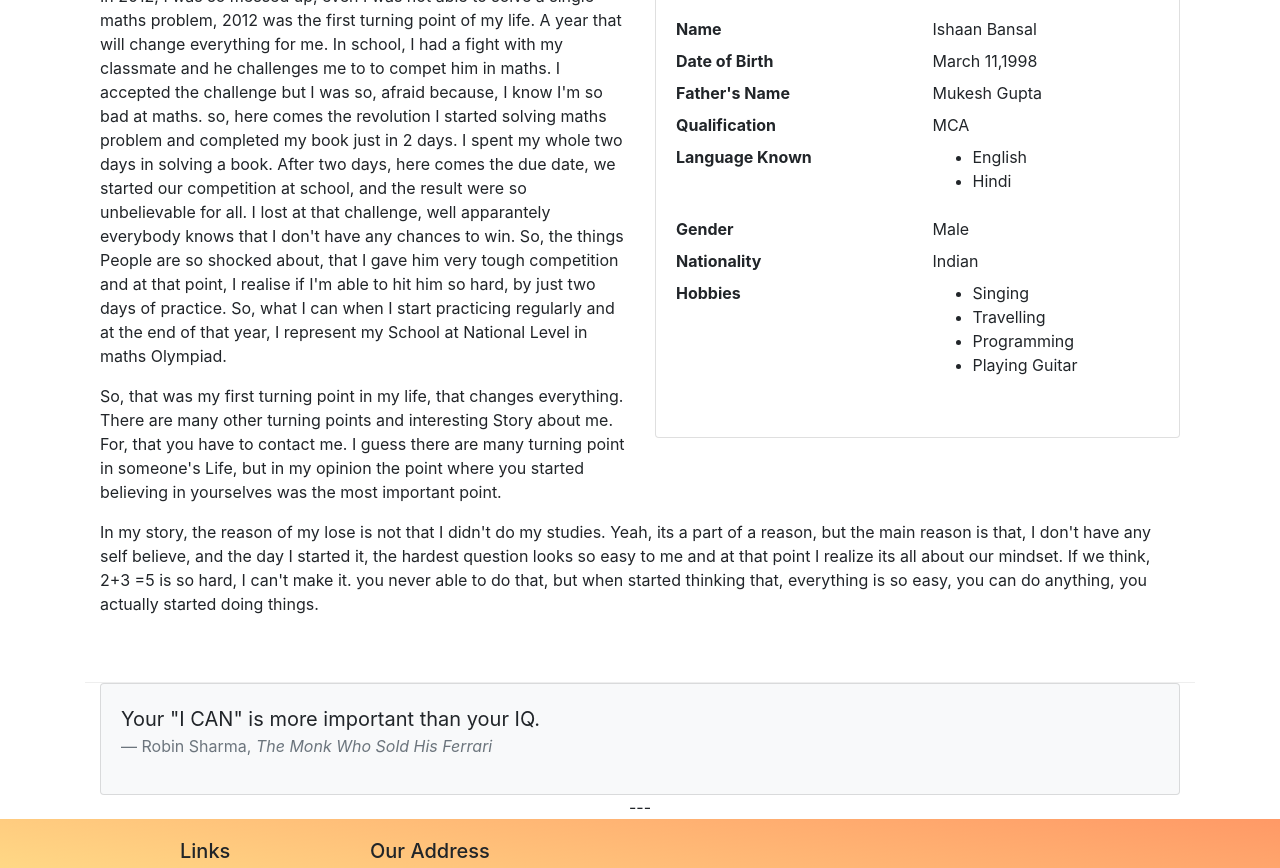
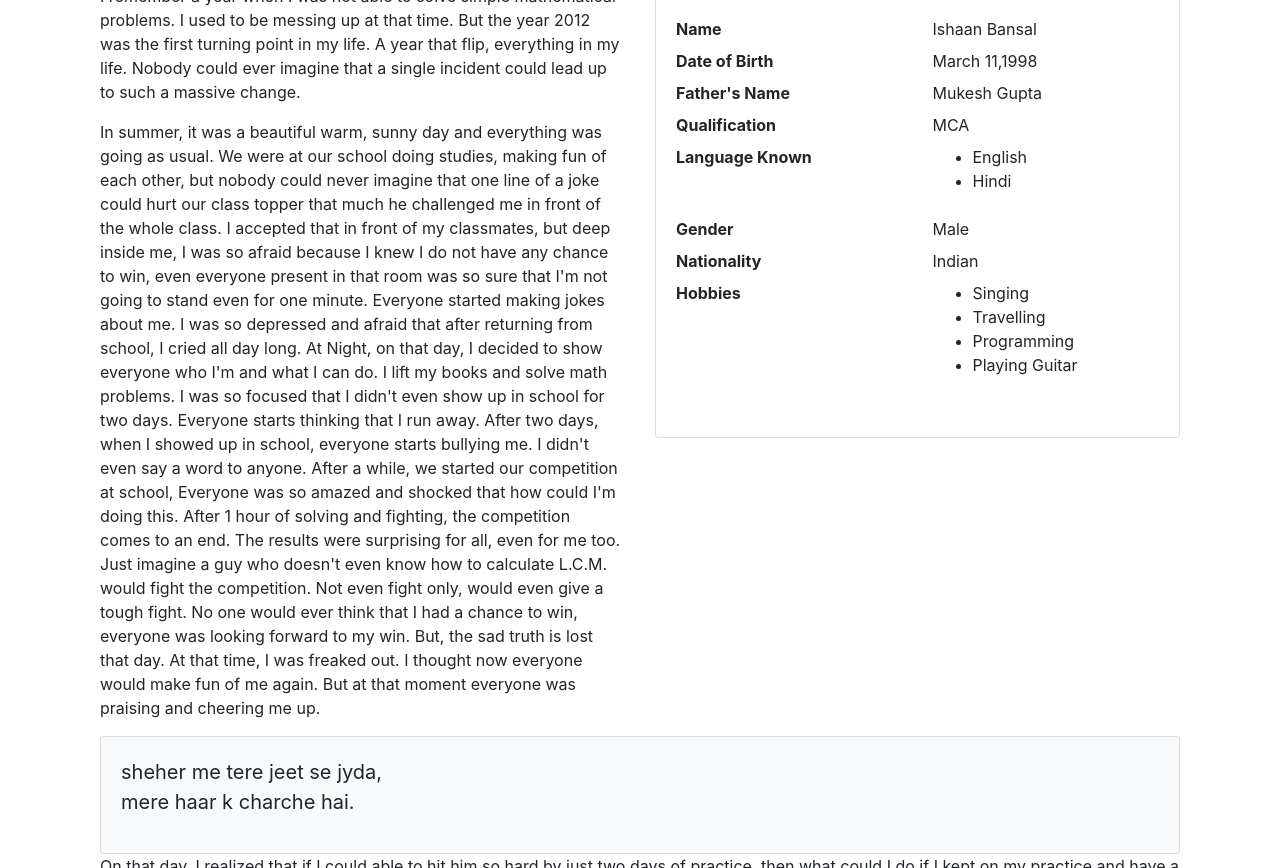
Before and after one commit to ishubansal1998/ishubansal1998.github.io-portfolio, a plain HTML site: page aboutus.html in a window 1280 px wide. Shown: the part 593-1461 px from the top of the page. Drawn offline with Linux system fonts and the light colour scheme.

Commit message:
corrected

```diff
--- a/aboutus.html
+++ b/aboutus.html
@@ -70,9 +70,10 @@
         <div class="row row-content">
             <div class="col-12 col-sm-6">
                 <h2>1st Turning Point</h2>
-                <p>In 2012, I was so messed up, even I was not able to solve a single maths problem, 2012 was the first turning point of my life. A year that will change everything for me. In school, I had a fight with my classmate and he challenges me to to compet him in maths. I accepted the challenge but I was so, afraid because, I know I'm so bad at maths. so, here comes the revolution I started solving maths problem and completed my book just in 2 days. I spent my whole two days in solving a book. After two days, here comes the due date, we started our competition at school, and the result were so unbelievable for all. I lost at that challenge, well apparantely everybody knows that I don't have any chances to win. So, the things People are so shocked about, that I gave him very tough competition and at that point, I realise if I'm able to hit him so hard, by just two days of practice. So, what I can when I start practicing regularly and at the end of that year, I represent my School at National Level in maths Olympiad.</p>
-                <p>So, that was my first turning point in my life, that changes everything. There are many other turning points and interesting Story about me.
-                For, that you have to contact me. I guess there are many turning point in someone's Life, but in my opinion the point where you started believing in yourselves was the most important point.</p></div>
+                <p>I remember a year when I was not able to solve simple mathematical problems. I used to be messing up at that time. But the year 2012 was the first turning point in my life. A year that flip, everything in my life. Nobody could ever imagine that a single incident could lead up to such a massive change. </p>
+             <p>
+In summer, it was a beautiful warm, sunny day and everything was going as usual. We were at our school doing studies, making fun of each other, but nobody could never imagine that one line of a joke could hurt our class topper that much he challenged me in front of the whole class. I accepted that in front of my classmates, but deep inside me, I was so afraid because I knew I do not have any chance to win, even everyone present in that room was so sure that I'm not going to stand even for one minute. Everyone started making jokes about me. I was so depressed and afraid that after returning from school, I cried all day long. At Night, on that day, I decided to show everyone who I'm and what I can do. I lift my books and solve math problems. I was so focused that I didn't even show up in school for two days. Everyone starts thinking that I run away. After two days, when I showed up in school, everyone starts bullying me. I didn't even say a word to anyone. After a while, we started our competition at school, Everyone was so amazed and shocked that how could I'm doing this. After 1 hour of solving and fighting, the competition comes to an end. The results were surprising for all, even for me too. Just imagine a guy who doesn't even know how to calculate  L.C.M. would fight the competition. Not even fight only, would even give a tough fight.
+ No one would ever think that I had a chance to win, everyone was looking forward to my win. But, the sad truth is lost that day. At that time,  I was freaked out. I thought now everyone would make fun of me again. But at that moment everyone was praising and cheering me up.</p></div>
                  <div class="col-sm">
                 <div class="card">
                     <h3 class="card-header  car text-white">Information at a glance
@@ -103,11 +104,23 @@
                 </div>
                 </div>
             </div>
-        <div class="col-12">
-                <p>In my story, the reason of my lose is not that I didn't do my studies. Yeah, its a part of a reason, but the main reason is that, I don't have any self believe, and the day I started it, the hardest question looks so easy to me and at that point I realize its all about our mindset. If we think, 2+3 =5 is so hard, I can't make it. you never able to do that, but when started thinking that, everything is so easy, you can do anything, you actually started doing things.
+
+                    <div class="col-12">
+                <div class="card card-body bg-light">
+<blockquote class="blockquote">
+    <p class="mb-0">
+
+sheher me tere jeet se jyda,</p>
+
+    <p class="mb-0">
+
+mere haar k charche hai.</p>
 
 
-                </p>
+</blockquote></div></div>
+        <div class="col-12">
+                <p>On that day, I realized that if I could able to hit him so hard by just two days of practice, then what could I do if I kept on my practice and have a belief in me. At the end of 2012, my hard work paid off well. I represented my school at the National Level in the math Olympiad.
+So, that was the point in my life which changed my perspective and enhanced my confidence. In short, that one paid off changes everything and after that, I never looked back from that day till now. For me, you achieve your goal, the day when you start trusting yourself, and that changes your whole future, your destiny. You can find your path and even able to make your path to achieve your destination. </p>
             </div>
         </div>
                     <div class="col-12">
```
